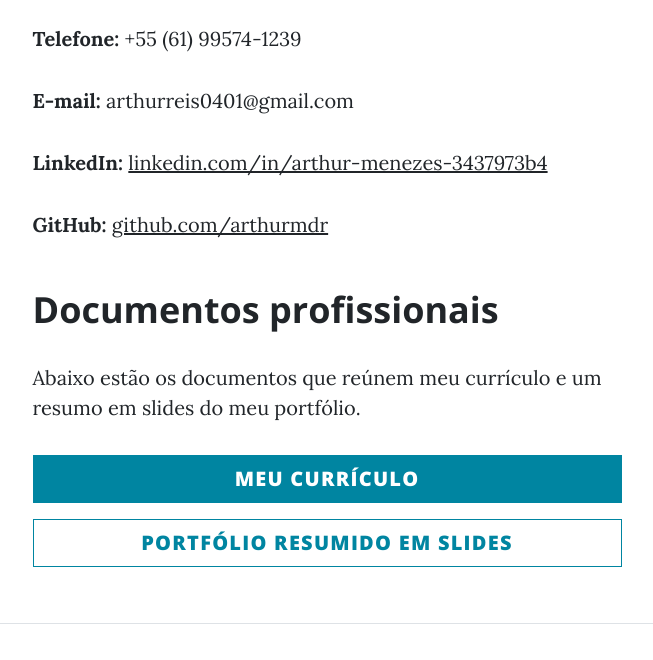
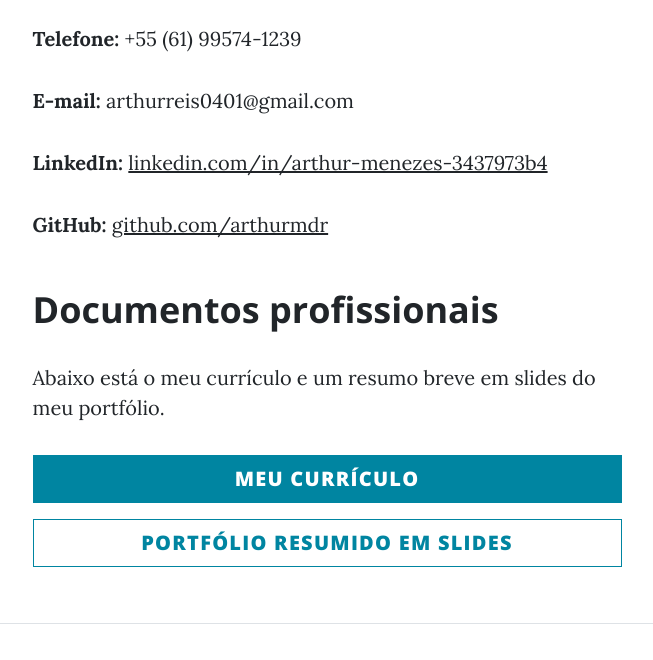
Before and after one commit to arthurmdr/github-page, a plain HTML site: page contact.html in a window 1280 px wide. Shown: the part 898-1558 px from the top of the page, without its empty margins (313-966 px from the left). Drawn offline with nearby package versions, Linux system fonts and the light colour scheme.

Commit message:
Update contact.html

```diff
--- a/contact.html
+++ b/contact.html
@@ -80,7 +80,7 @@
                         <h2 class="section-heading mt-5">Documentos profissionais</h2>
 
                         <p>
-                            Abaixo estão os documentos que reúnem meu currículo e um resumo em slides do meu portfólio.
+                            Abaixo está o meu currículo e um resumo breve em slides do meu portfólio.
                         </p>
 
                         <div class="d-grid gap-3">
```
